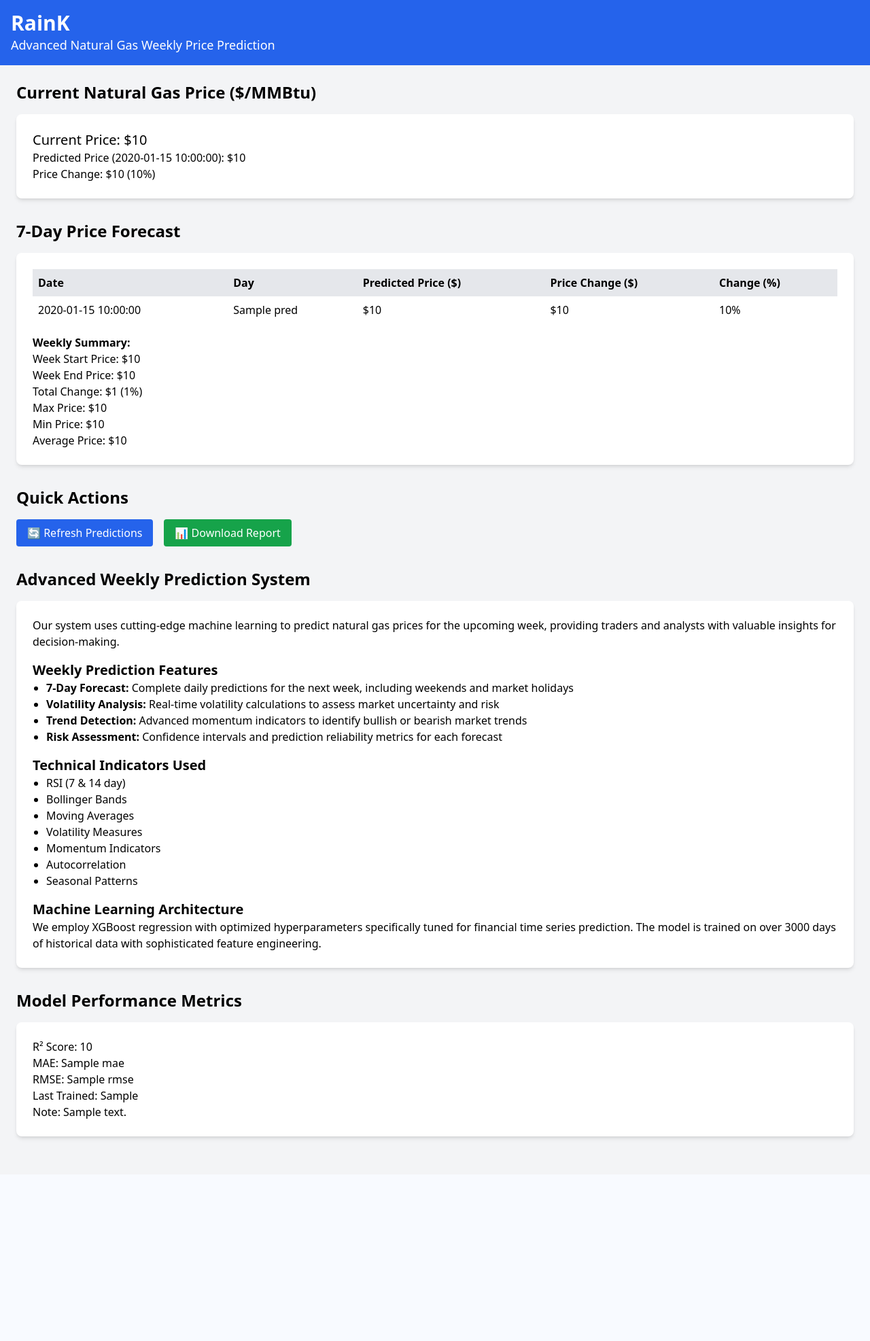
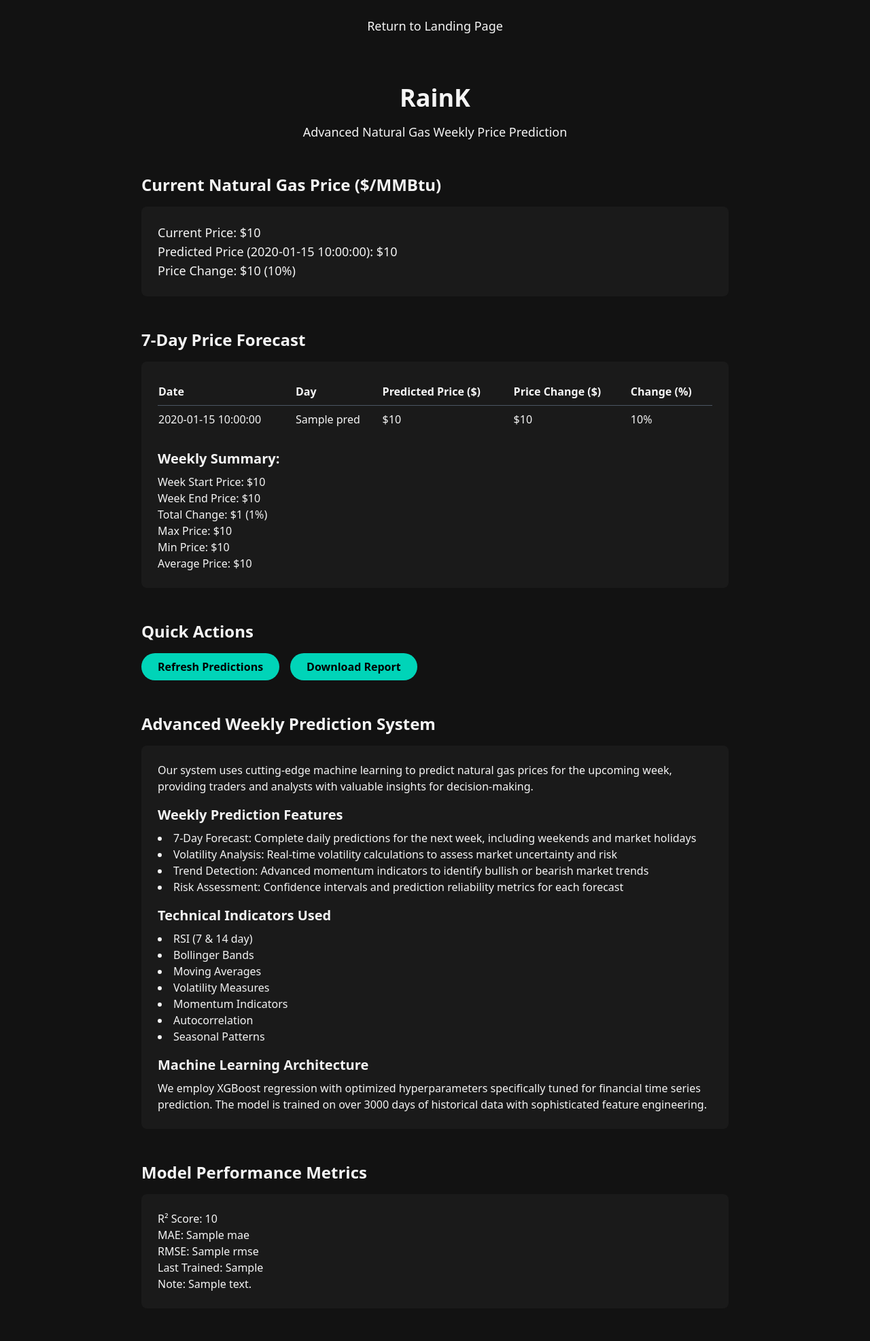
Before and after one commit to PiotrKley259/RainK, a Flask app: template templates/model1.html in a window 1280 px wide. Shown: the whole page at 68% size. Before the commit the page ends 1678 px from the top, so only its background shows below. Run offline with Flask 3, Linux system fonts and the light colour scheme; the template is opened without the code that fills it: most values are stand-ins (such as "Sample title", 1, 10 or a date in 2020); some libraries are stand-ins or nearby versions.

Commit message:
Add files via upload

```diff
--- a/templates/model1.html
+++ b/templates/model1.html
@@ -3,63 +3,68 @@
 <head>
     <meta charset="UTF-8">
     <meta name="viewport" content="width=device-width, initial-scale=1.0">
-    <title>RainK - Natural Gas Price Prediction</title>
+    <title>RainK</title>
     <script src="https://cdn.tailwindcss.com"></script>
 </head>
-<body class="bg-gray-100 font-sans">
-    <header class="bg-blue-600 text-white p-4">
-        <div class="container mx-auto">
-            <h1 class="text-3xl font-bold">RainK</h1>
+<body class="bg-[#121212] text-[#f5f5f5] min-h-screen flex flex-col items-center">
+    <!-- Navigation -->
+    <nav class="w-full max-w-4xl py-6">
+        <ul class="flex justify-center space-x-6">
+            <li><a href="landing.html" class="text-lg hover:text-[#00D4B8]">Return to Landing Page</a></li>
+        </ul>
+    </nav>
+
+    <!-- Header Section -->
+    <section class="text-center py-12">
+        <h1 class="text-4xl font-bold mb-4">RainK</h1>
         <p class="text-lg">Advanced Natural Gas Weekly Price Prediction</p>
-        </div>
-    </header>
+    </section>
 
-    <div class="container mx-auto p-6">
     <!-- Error Message -->
     {% if error %}
-        <div class="bg-red-100 border border-red-400 text-red-700 px-4 py-3 rounded mb-6">
-            {{ error }}
-        </div>
+    <section class="max-w-4xl w-full px-4 mb-8">
+        <p class="text-red-500">{{ error }}</p>
+    </section>
     {% endif %}
 
     <!-- Current Price Section -->
-        <section class="mb-8">
+    <section class="max-w-4xl w-full px-4 mb-12">
         <h2 class="text-2xl font-semibold mb-4">Current Natural Gas Price ($/MMBtu)</h2>
-            <div class="bg-white p-6 rounded-lg shadow-md">
-                <p class="text-xl">Current Price: ${{ current_price }}</p>
-                <p>Predicted Price ({{ prediction_date }}): ${{ predicted_price }}</p>
-                <p>Price Change: ${{ price_change }} ({{ price_change_pct }}%)</p>
+        <div class="bg-[#1a1a1a] p-6 rounded-lg">
+            <p class="text-lg">Current Price: ${{ current_price }}</p>
+            <p class="text-lg">Predicted Price ({{ prediction_date }}): ${{ predicted_price }}</p>
+            <p class="text-lg">Price Change: ${{ price_change }} ({{ price_change_pct }}%)</p>
         </div>
     </section>
 
-        <!-- Weekly Predictions -->
-        <section class="mb-8">
+    <!-- Weekly Forecast Section -->
+    <section class="max-w-4xl w-full px-4 mb-12">
         <h2 class="text-2xl font-semibold mb-4">7-Day Price Forecast</h2>
-            <div class="bg-white p-6 rounded-lg shadow-md">
+        <div class="bg-[#1a1a1a] p-6 rounded-lg">
             <table class="w-full text-left">
                 <thead>
-                        <tr class="bg-gray-200">
-                            <th class="p-2">Date</th>
-                            <th class="p-2">Day</th>
-                            <th class="p-2">Predicted Price ($)</th>
-                            <th class="p-2">Price Change ($)</th>
-                            <th class="p-2">Change (%)</th>
+                    <tr class="border-b border-gray-600">
+                        <th class="py-2">Date</th>
+                        <th class="py-2">Day</th>
+                        <th class="py-2">Predicted Price ($)</th>
+                        <th class="py-2">Price Change ($)</th>
+                        <th class="py-2">Change (%)</th>
                     </tr>
                 </thead>
-                    <tbody id="weekly-predictions">
+                <tbody>
                     {% for pred in weekly_predictions %}
                     <tr>
-                            <td class="p-2">{{ pred.date }}</td>
-                            <td class="p-2">{{ pred.day_name }}</td>
-                            <td class="p-2">${{ pred.predicted_price }}</td>
-                            <td class="p-2">${{ pred.price_change_from_current }}</td>
-                            <td class="p-2">{{ pred.price_change_pct_from_current }}%</td>
+                        <td class="py-2">{{ pred.date }}</td>
+                        <td class="py-2">{{ pred.day_name }}</td>
+                        <td class="py-2">${{ pred.predicted_price }}</td>
+                        <td class="py-2">${{ pred.price_change_from_current }}</td>
+                        <td class="py-2">{{ pred.price_change_pct_from_current }}%</td>
                     </tr>
                     {% endfor %}
                 </tbody>
             </table>
-                <div class="mt-4">
-                    <p><strong>Weekly Summary:</strong></p>
+            <div class="mt-6">
+                <h3 class="text-xl font-semibold mb-2">Weekly Summary:</h3>
                 <p>Week Start Price: ${{ weekly_summary.week_start_price }}</p>
                 <p>Week End Price: ${{ weekly_summary.week_end_price }}</p>
                 <p>Total Change: ${{ weekly_summary.total_change }} ({{ weekly_summary.total_change_pct }}%)</p>
@@ -70,32 +75,33 @@
         </div>
     </section>
 
-        <!-- Quick Actions -->
-        <section class="mb-8">
+    <!-- Quick Actions Section -->
+    <section class="max-w-4xl w-full px-4 mb-12">
         <h2 class="text-2xl font-semibold mb-4">Quick Actions</h2>
         <div class="flex space-x-4">
-                <button id="refresh-btn" class="bg-blue-600 text-white px-4 py-2 rounded hover:bg-blue-700">🔄 Refresh Predictions</button>
-                <a id="download-btn" href="/api/download-report" class="bg-green-600 text-white px-4 py-2 rounded hover:bg-green-700">📊 Download Report</a>
+            <button class="bg-[#00D4B8] text-black font-semibold py-2 px-6 rounded-full hover:bg-[#00b89c]">
+                Refresh Predictions
+            </button>
+            <button class="bg-[#00D4B8] text-black font-semibold py-2 px-6 rounded-full hover:bg-[#00b89c]">
+                Download Report
+            </button>
         </div>
     </section>
 
-        <!-- How It Works -->
-        <section class="mb-8">
+    <!-- Prediction System Section -->
+    <section class="max-w-4xl w-full px-4 mb-12">
         <h2 class="text-2xl font-semibold mb-4">Advanced Weekly Prediction System</h2>
-            <div class="bg-white p-6 rounded-lg shadow-md">
-                <p>Our system uses cutting-edge machine learning to predict natural gas prices for the upcoming week, providing traders and analysts with valuable insights for decision-making.</p>
-                <div class="mt-4">
-                    <h3 class="text-xl font-semibold">Weekly Prediction Features</h3>
-                    <ul class="list-disc pl-5">
-                        <li><strong>7-Day Forecast:</strong> Complete daily predictions for the next week, including weekends and market holidays</li>
-                        <li><strong>Volatility Analysis:</strong> Real-time volatility calculations to assess market uncertainty and risk</li>
-                        <li><strong>Trend Detection:</strong> Advanced momentum indicators to identify bullish or bearish market trends</li>
-                        <li><strong>Risk Assessment:</strong> Confidence intervals and prediction reliability metrics for each forecast</li>
+        <div class="bg-[#1a1a1a] p-6 rounded-lg">
+            <p class="mb-4">Our system uses cutting-edge machine learning to predict natural gas prices for the upcoming week, providing traders and analysts with valuable insights for decision-making.</p>
+            <h3 class="text-xl font-semibold mb-2">Weekly Prediction Features</h3>
+            <ul class="list-disc list-inside mb-4">
+                <li>7-Day Forecast: Complete daily predictions for the next week, including weekends and market holidays</li>
+                <li>Volatility Analysis: Real-time volatility calculations to assess market uncertainty and risk</li>
+                <li>Trend Detection: Advanced momentum indicators to identify bullish or bearish market trends</li>
+                <li>Risk Assessment: Confidence intervals and prediction reliability metrics for each forecast</li>
             </ul>
-                </div>
-                <div class="mt-4">
-                    <h3 class="text-xl font-semibold">Technical Indicators Used</h3>
-                    <ul class="list-disc pl-5">
+            <h3 class="text-xl font-semibold mb-2">Technical Indicators Used</h3>
+            <ul class="list-disc list-inside mb-4">
                 <li>RSI (7 & 14 day)</li>
                 <li>Bollinger Bands</li>
                 <li>Moving Averages</li>
@@ -104,18 +110,15 @@
                 <li>Autocorrelation</li>
                 <li>Seasonal Patterns</li>
             </ul>
-                </div>
-                <div class="mt-4">
-                    <h3 class="text-xl font-semibold">Machine Learning Architecture</h3>
+            <h3 class="text-xl font-semibold mb-2">Machine Learning Architecture</h3>
             <p>We employ XGBoost regression with optimized hyperparameters specifically tuned for financial time series prediction. The model is trained on over 3000 days of historical data with sophisticated feature engineering.</p>
-                </div>
         </div>
     </section>
 
-        <!-- Model Performance Metrics -->
-        <section class="mb-8">
+    <!-- Model Performance Metrics Section -->
+    <section class="max-w-4xl w-full px-4 mb-12">
         <h2 class="text-2xl font-semibold mb-4">Model Performance Metrics</h2>
-            <div class="bg-white p-6 rounded-lg shadow-md">
+        <div class="bg-[#1a1a1a] p-6 rounded-lg">
             <p>R² Score: {{ metrics.r2_score }}</p>
             <p>MAE: {{ metrics.mae }}</p>
             <p>RMSE: {{ metrics.rmse }}</p>
@@ -123,65 +126,5 @@
             <p>Note: {{ metrics.note }}</p>
         </div>
     </section>
-    </div>
-
-    <script>
-        document.getElementById('refresh-btn').addEventListener('click', async () => {
-            try {
-                // Fetch predictions
-                const predictResponse = await fetch('/api/predict');
-                const predictData = await predictResponse.json();
-                if (!predictData.success) {
-                    alert('Error refreshing predictions: ' + predictData.error);
-                    return;
-                }
-
-                // Update current price section
-                document.querySelector('.bg-white.p-6.rounded-lg.shadow-md').innerHTML = `
-                    <p class="text-xl">Current Price: $${predictData.current_price}</p>
-                    <p>Predicted Price (${predictData.prediction_date}): $${predictData.predicted_price}</p>
-                    <p>Price Change: $${predictData.price_change} (${predictData.price_change_pct}%)</p>
-                `;
-
-                // Update weekly predictions table
-                const tbody = document.getElementById('weekly-predictions');
-                tbody.innerHTML = predictData.weekly_predictions.map(pred => `
-                    <tr>
-                        <td class="p-2">${pred.date}</td>
-                        <td class="p-2">${pred.day_name}</td>
-                        <td class="p-2">$${pred.predicted_price}</td>
-                        <td class="p-2">$${pred.price_change_from_current}</td>
-                        <td class="p-2">${pred.price_change_pct_from_current}%</td>
-                    </tr>
-                `).join('');
-
-                // Update weekly summary
-                document.querySelector('.bg-white.p-6.rounded-lg.shadow-md .mt-4').innerHTML = `
-                    <p><strong>Weekly Summary:</strong></p>
-                    <p>Week Start Price: $${predictData.weekly_summary.week_start_price}</p>
-                    <p>Week End Price: $${predictData.weekly_summary.week_end_price}</p>
-                    <p>Total Change: $${predictData.weekly_summary.total_change} (${predictData.weekly_summary.total_change_pct}%)</p>
-                    <p>Max Price: $${predictData.weekly_summary.max_price}</p>
-                    <p>Min Price: $${predictData.weekly_summary.min_price}</p>
-                    <p>Average Price: $${predictData.weekly_summary.avg_price}</p>
-                `;
-
-                // Fetch model performance metrics
-                const metricsResponse = await fetch('/api/model-performance');
-                const metricsData = await metricsResponse.json();
-                if (metricsData.success) {
-                    document.querySelector('.bg-white.p-6.rounded-lg.shadow-md:last-of-type').innerHTML = `
-                        <p>R² Score: ${metricsData.metrics.r2_score}</p>
-                        <p>MAE: ${metricsData.metrics.mae}</p>
-                        <p>RMSE: ${metricsData.metrics.rmse}</p>
-                        <p>Last Trained: ${metricsData.metrics.last_trained || 'N/A'}</p>
-                        <p>Note: ${metricsData.metrics.note}</p>
-                    `;
-                }
-            } catch (error) {
-                alert('Error refreshing predictions: ' + error.message);
-            }
-        });
-    </script>
 </body>
 </html>
```
Lines whose indentation alone changed are shown as unchanged.
